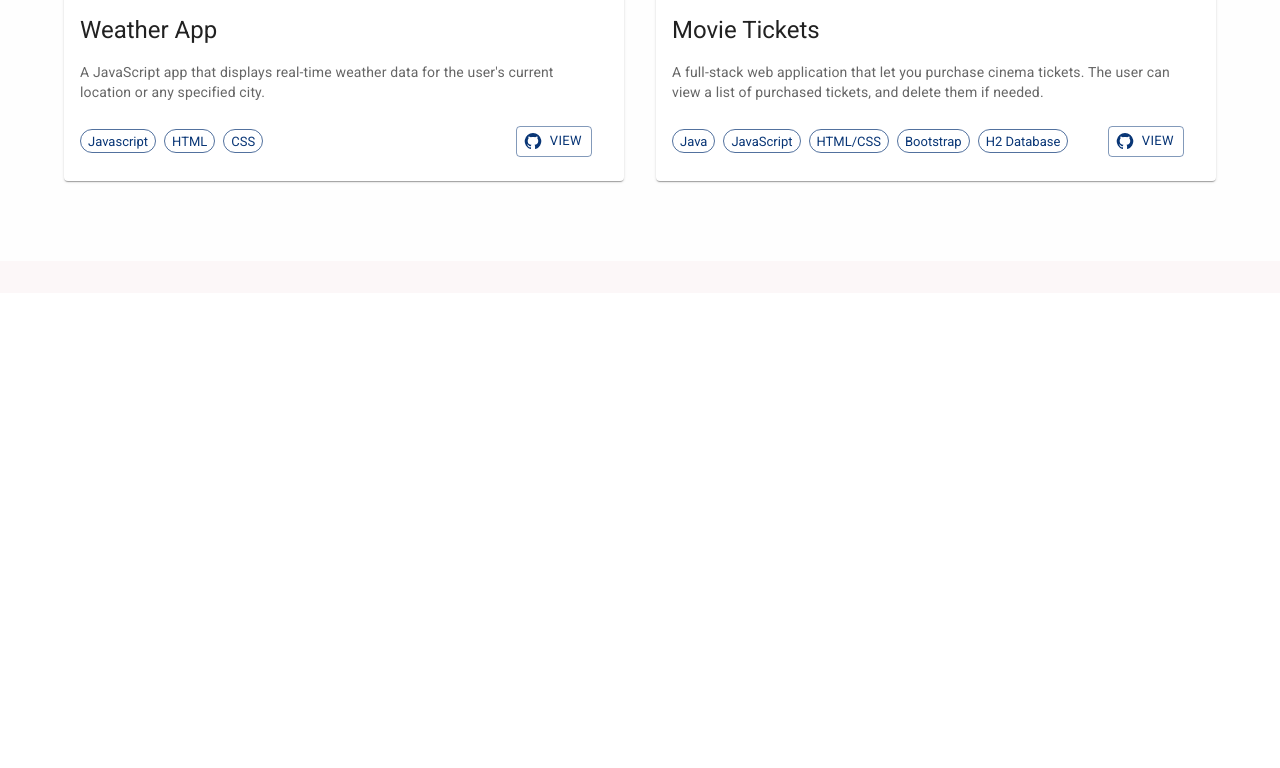
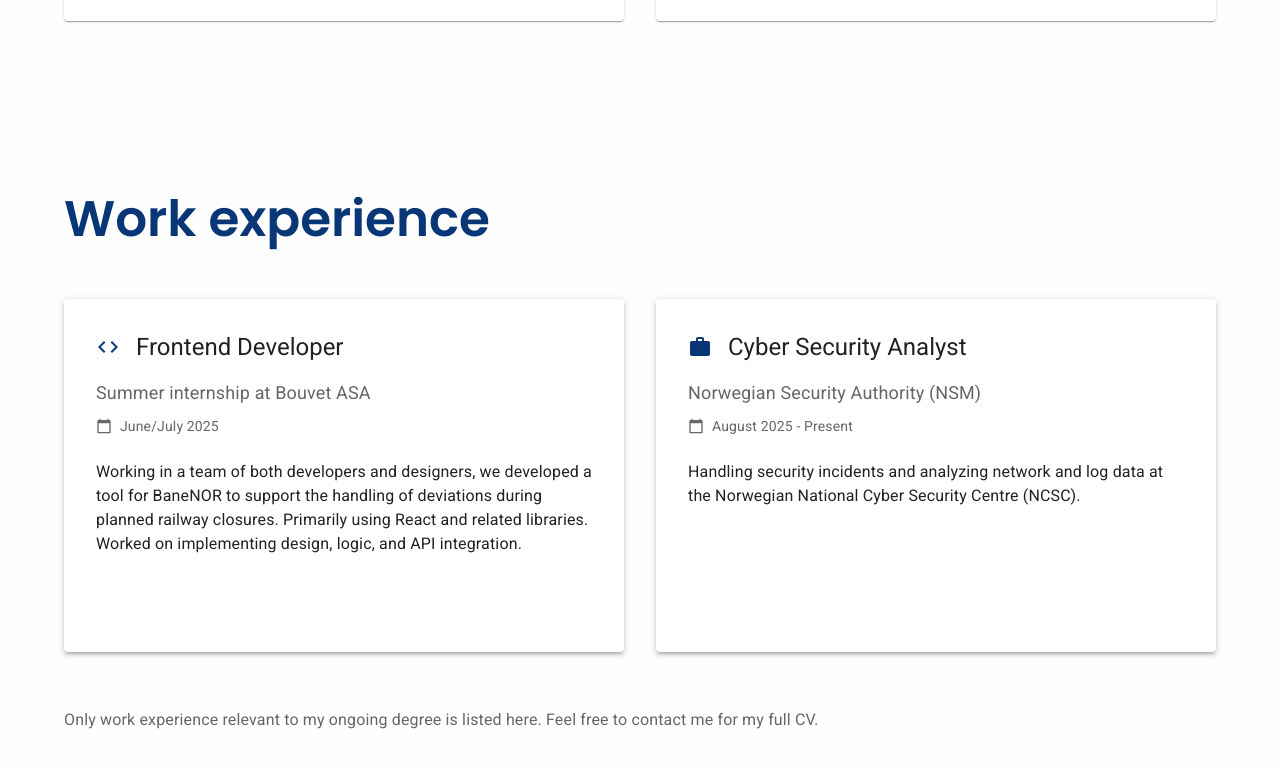
Before and after one commit to mariagn01/mariagn01.github.io, a React (Vite) app: page / in a window 1280 px wide. Shown: the part 1272-2040 px from the top of the page. Before the commit the page ends 1565 px from the top, so only its background shows below. Built offline with nearby package versions, Linux system fonts and the light colour scheme.

Commit message:
Work experience

```diff
--- a/src/App.tsx
+++ b/src/App.tsx
@@ -3,6 +3,7 @@ import { ThemeProvider, createTheme } from "@mui/material/styles";
 import { Navbar } from "./sections/Navbar";
 import { Hero } from "./sections/Hero";
 import { Projects } from "./sections/Projects";
+import { WorkExperience } from "./sections/Work";
 
 const theme = createTheme({
   palette: {
@@ -21,6 +22,7 @@ function App() {
       <Navbar />
       <Hero />
       <Projects />
+      <WorkExperience />
     </ThemeProvider>
   );
 }
--- a/src/sections/Projects.tsx
+++ b/src/sections/Projects.tsx
@@ -16,7 +16,7 @@ export function Projects() {
       sx={{
         bgcolor: "#fefefe",
         width: "100vw",
-        mt: 20,
+        height: "100%",
         position: "relative",
         left: "50%",
         right: "50%",
@@ -34,7 +34,7 @@ export function Projects() {
           pb: 10,
         }}
       >
-        <h2>Projects</h2>
+        <h2>Personal projects</h2>
         <Box sx={{ display: "flex", flexWrap: "wrap", gap: 4 }}>
           <Box sx={{ flex: { xs: "1 1 100%", md: "1 1 calc(50% - 16px)" } }}>
             <Card
--- /dev/null
+++ b/src/sections/Work.tsx
@@ -0,0 +1,99 @@
+import { Box, Container, Paper, Typography } from "@mui/material";
+import { Work, CalendarToday, Code } from "@mui/icons-material";
+
+export function WorkExperience() {
+  return (
+    <Box
+      sx={{
+        bgcolor: "#fefefe",
+        width: "100vw",
+        height: "100%",
+        position: "relative",
+        left: "50%",
+        right: "50%",
+        marginLeft: "-50vw",
+        marginRight: "-50vw",
+      }}
+    >
+      <Container
+        maxWidth="lg"
+        sx={{
+          display: "flex",
+          alignItems: "flex-start",
+          flexDirection: "column",
+          mt: 5,
+          pb: 10,
+        }}
+      >
+        <h2>Work experience</h2>
+        <Box sx={{ display: "flex", flexWrap: "wrap", gap: 4 }}>
+          <Box sx={{ flex: { xs: "1 1 100%", md: "1 1 calc(50% - 16px)" } }}>
+            <Paper elevation={3} sx={{ p: 4, height: "100%" }}>
+              <Box sx={{ display: "flex", alignItems: "center", mb: 2 }}>
+                <Code sx={{ color: "primary.main", mr: 2 }} />
+                <Typography variant="h5" component="h3">
+                  Frontend Developer
+                </Typography>
+              </Box>
+              <Typography
+                variant="h6"
+                color="text.secondary"
+                sx={{ mb: 1, fontSize: 18 }}
+              >
+                Summer internship at Bouvet ASA
+              </Typography>
+              <Box sx={{ display: "flex", alignItems: "center", mb: 3 }}>
+                <CalendarToday
+                  sx={{ fontSize: 16, mr: 1, color: "text.secondary" }}
+                />
+                <Typography variant="body2" color="text.secondary">
+                  June/July 2025
+                </Typography>
+              </Box>
+              <Typography variant="body1">
+                Working in a team of both developers and designers, we developed
+                a tool for BaneNOR to support the handling of deviations during
+                planned railway closures. Primarily using React and related
+                libraries. Worked on implementing design, logic, and API
+                integration.
+              </Typography>
+            </Paper>
+          </Box>
+          <Box sx={{ flex: { xs: "1 1 100%", md: "1 1 calc(50% - 16px)" } }}>
+            <Paper elevation={3} sx={{ p: 4, height: "100%" }}>
+              <Box sx={{ display: "flex", alignItems: "center", mb: 2 }}>
+                <Work sx={{ color: "primary.main", mr: 2 }} />
+                <Typography variant="h5" component="h3">
+                  Cyber Security Analyst
+                </Typography>
+              </Box>
+              <Typography
+                variant="h6"
+                color="text.secondary"
+                sx={{ mb: 1, fontSize: 18 }}
+              >
+                Norwegian Security Authority (NSM)
+              </Typography>
+              <Box sx={{ display: "flex", alignItems: "center", mb: 3 }}>
+                <CalendarToday
+                  sx={{ fontSize: 16, mr: 1, color: "text.secondary" }}
+                />
+                <Typography variant="body2" color="text.secondary">
+                  August 2025 - Present
+                </Typography>
+              </Box>
+              <Typography variant="body1">
+                Handling security incidents and analyzing network and log data
+                at the Norwegian National Cyber Security Centre (NCSC).
+              </Typography>
+            </Paper>
+          </Box>
+        </Box>
+        <Typography sx={{ mt: 15, mb: 5, color: "text.secondary" }}>
+          Only work experience relevant to my ongoing degree is listed here.
+          Feel free to contact me for my full CV.
+        </Typography>
+      </Container>
+    </Box>
+  );
+}
```
